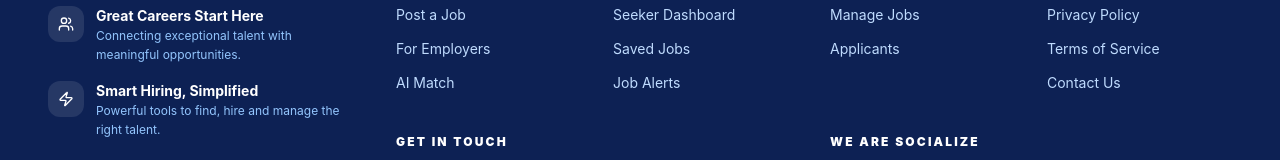
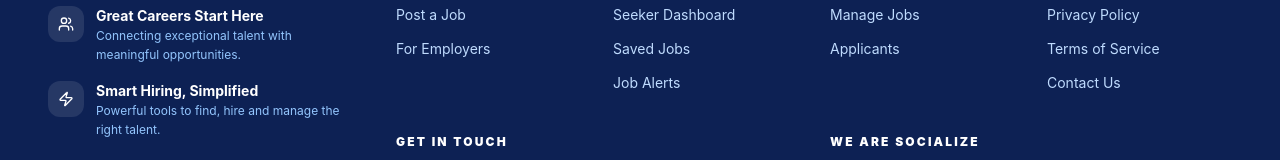
Before and after one commit to danishlone397-stellarit/Jobtake_Final, a Next.js app in the folder frontend/: page / in a window 1280 px wide. Shown: the part 3088-3248 px from the top of the page. Built offline with nearby package versions, Linux system fonts and the light colour scheme; no server answers; the database is empty; a web font is replaced by a local one.

Commit message:
Update homepage statsadminlayout

```diff
--- a/frontend/src/app/employer/post-job/page.tsx
+++ b/frontend/src/app/employer/post-job/page.tsx
@@ -6,7 +6,7 @@ import { PostJobForm } from "./PostJobForm";
 
 export default async function PostJobPage() {
   const me = await getCurrentUser();
-  if (!me) redirect("/login?redirect=/employer/post-job");
+  if (!me) redirect("/employers/login");
   if (me.role !== "EMPLOYER" && me.role !== "ADMIN") redirect("/dashboard");
   const cats = await prisma.category.findMany({ where: { active: true }, orderBy: { sortOrder: "asc" } });
   return (
--- a/frontend/src/components/PublicFooter.tsx
+++ b/frontend/src/components/PublicFooter.tsx
@@ -8,8 +8,7 @@ const COLS = [
       ["Browse Jobs",       "/jobs"],
       ["Browse Companies",  "/companies"],
       ["Post a Job",        "/employer/post-job"],
-      ["For Employers",     "/employers"],
-      ["AI Match",          "/ai-match"],
+      ["For Employers",     "/employer"],
     ],
   },
   {
```
